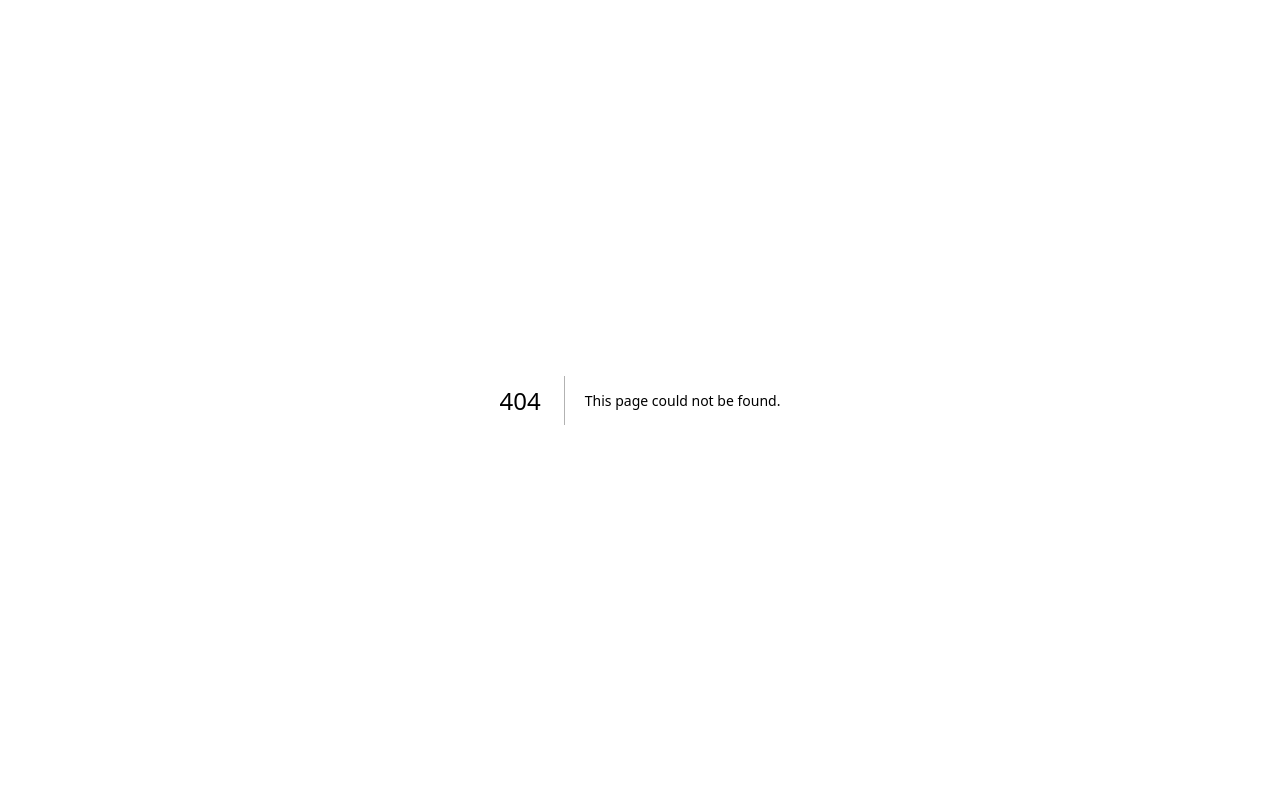
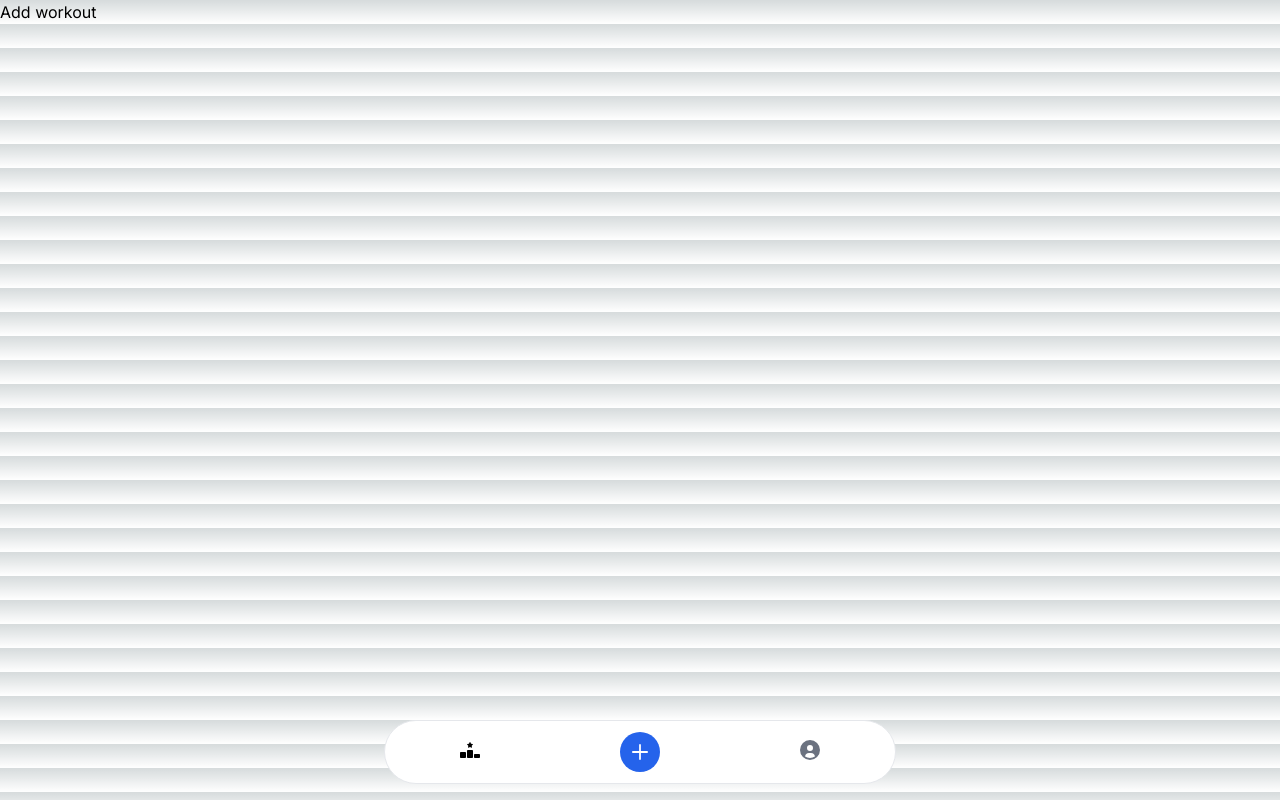
Before and after one commit to Ianshaw93/fitnessLeaderboard, a Next.js app: page /workout in a window 1280 px wide. Before the commit this address had no page. Built offline with nearby package versions, Linux system fonts and the light colour scheme.

Commit message:
added route to workout page

```diff
--- a/app/components/Navbar.jsx
+++ b/app/components/Navbar.jsx
@@ -1,6 +1,8 @@
 import { FontAwesomeIcon } from '@fortawesome/react-fontawesome'
 import React from 'react'
 import { faDumbbell } from '@fortawesome/free-solid-svg-icons'
+import Link from 'next/link'
+
 
 export default function Navbar() {
     // make bottom of page navbar
@@ -35,12 +37,14 @@ export default function Navbar() {
             <div class="tooltip-arrow" data-popper-arrow></div>
         </div> */}
         <div class="flex items-center justify-center">
+            <Link href={'/workout'}>
                 <button data-tooltip-target="tooltip-new" type="button" class="inline-flex items-center justify-center w-10 h-10 font-medium bg-blue-600 rounded-full hover:bg-blue-700 group focus:ring-4 focus:ring-blue-300 focus:outline-none dark:focus:ring-blue-800">
                     <svg class="w-4 h-4 text-white" aria-hidden="true" xmlns="http://www.w3.org/2000/svg" fill="none" viewBox="0 0 18 18">
                         <path stroke="currentColor" stroke-linecap="round" stroke-linejoin="round" stroke-width="2" d="M9 1v16M1 9h16"/>
                     </svg>
                     <span class="sr-only">New item</span>
                 </button>
+            </Link>
         </div>
         <div id="tooltip-new" role="tooltip" class="absolute z-10 invisible inline-block px-3 py-2 text-sm font-medium text-white transition-opacity duration-300 bg-gray-900 rounded-lg shadow-sm opacity-0 tooltip dark:bg-gray-700">
             Create new item
--- /dev/null
+++ b/app/workout/page.jsx
@@ -0,0 +1,11 @@
+import Navbar from '../components/Navbar'
+
+export default function Workout() {
+    return (
+      <>
+      Add workout
+      <Navbar />
+
+      </>
+    )
+  }
```
Lines whose indentation alone changed are shown as unchanged.
